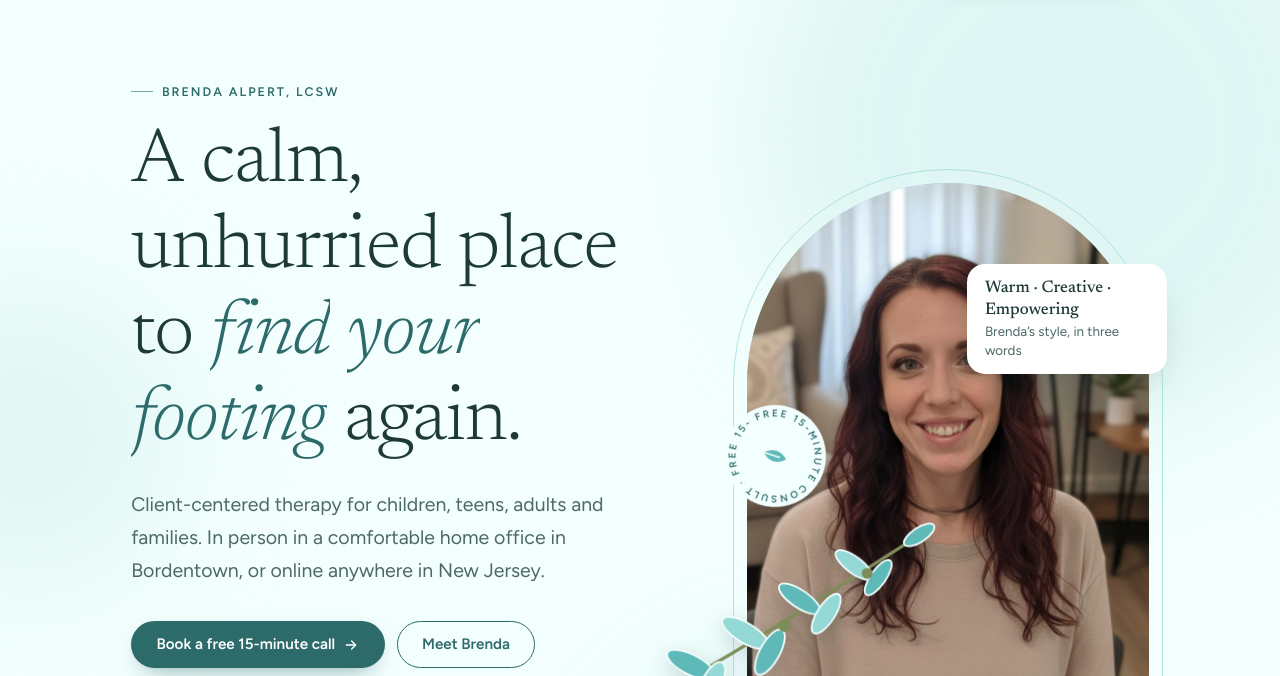
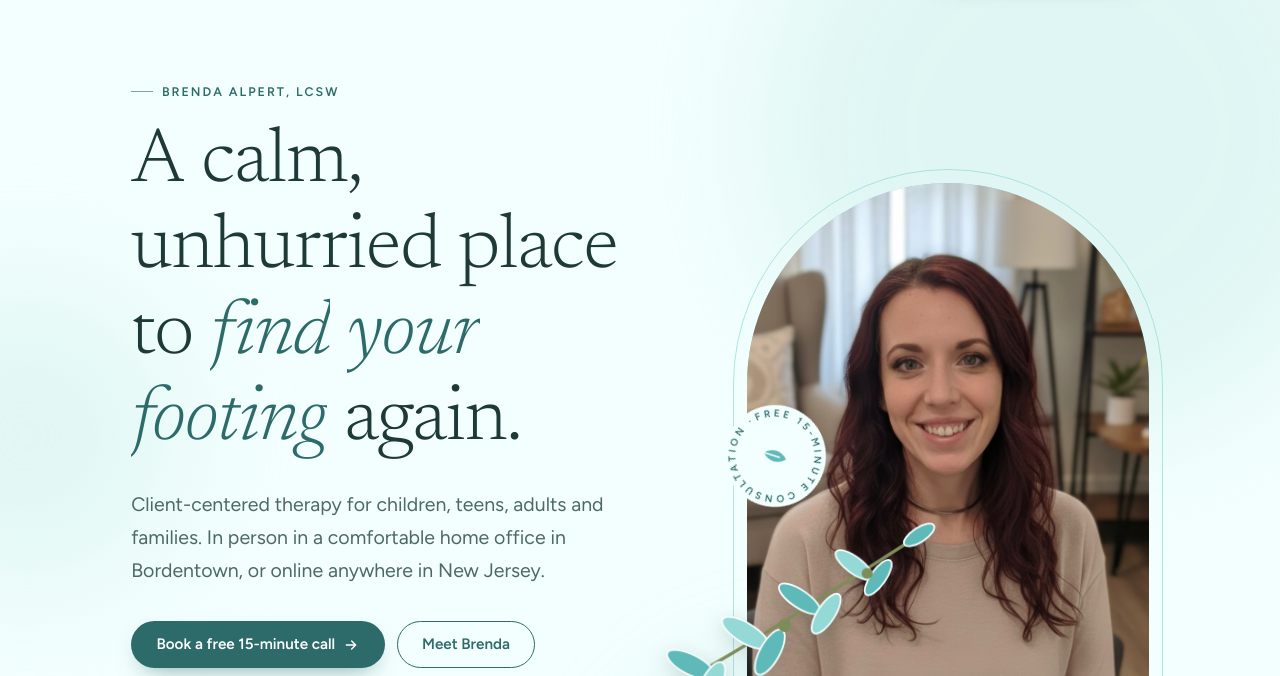
Before and after one commit to MakerMalice/olive-branch-counseling, a plain HTML site: page site/index.html in a window 1280 px wide. Shown: the part 82-758 px from the top of the page. Drawn offline with Linux system fonts and the light colour scheme.

Commit message:
Remove style pop-up from hero photo; fit consult badge text to its circle
Co-Authored-By: Claude Opus 5.5 <noreply@anthropic.com>

```diff
--- a/site/index.html
+++ b/site/index.html
@@ -72,7 +72,7 @@
         <svg class="badge" viewBox="0 0 100 100" aria-hidden="true">
           <defs><path id="badge-circle" d="M50 50m-38 0a38 38 0 1 1 76 0a38 38 0 1 1-76 0"/></defs>
           <circle cx="50" cy="50" r="49" fill="#F3FFFE"/>
-          <text><textPath href="#badge-circle">Free 15-minute consult &middot; Free 15-minute consult &middot;</textPath></text>
+          <text><textPath href="#badge-circle" textLength="236" lengthAdjust="spacing">Free 15-minute consultation &middot;</textPath></text>
           <g transform="translate(38 38) scale(1)"><use href="#leaf" width="24" height="24" color="#5FB9B8"/></g>
         </svg>
         <svg class="branch" viewBox="0 0 300 200" aria-hidden="true">
@@ -91,7 +91,6 @@
             <circle class="berry" style="--d:2.25s" cx="222" cy="70" r="5" fill="#7E8C5A"/>
           </g>
         </svg>
-        <div class="tag"><b>Warm &middot; Creative &middot; Empowering</b>Brenda&rsquo;s style, in three words</div>
       </div>
     </div>
   </section>
```
